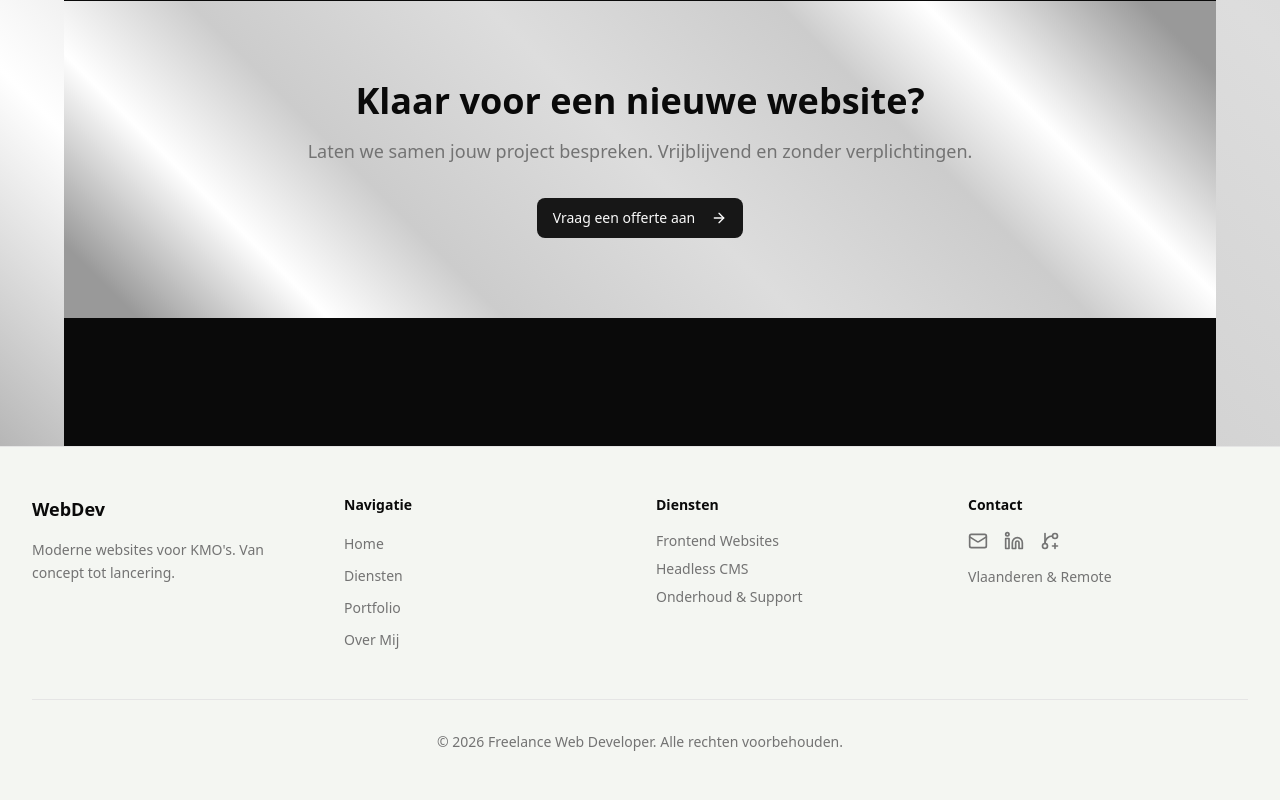
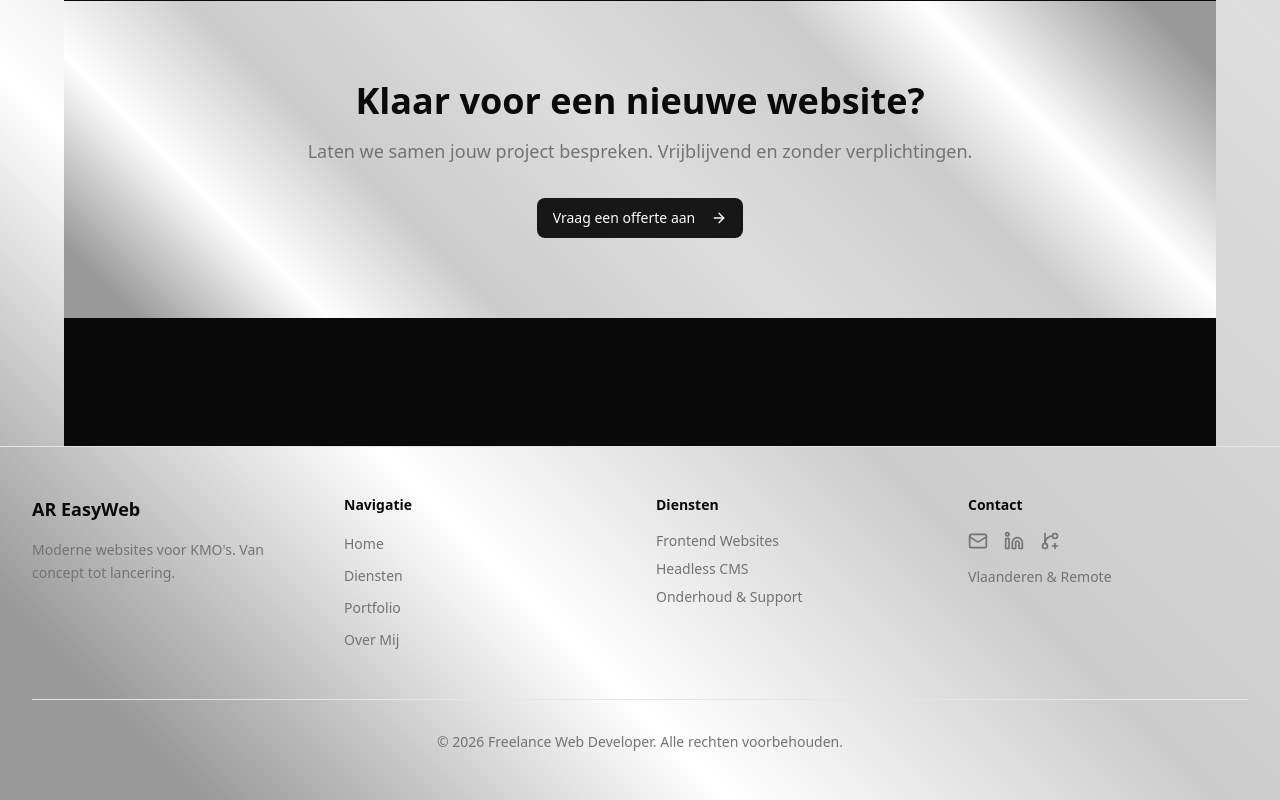
Before and after one commit to RAlmanzo/ar_easyweb, a Next.js app: page / in a window 1280 px wide. Shown: the part 1980-2780 px from the top of the page. Built offline with nearby package versions, Linux system fonts and the light colour scheme.

Commit message:
Edit tailwind layout and color changes in footer component

```diff
--- a/src/components/layout/footer.tsx
+++ b/src/components/layout/footer.tsx
@@ -3,13 +3,13 @@ import Link from "next/link";
 
 export default function Footer() {
     return (
-        <footer className="border-t border-border bg-[#F4F6F2]">
+        <footer className="border-t border-border bg-transparent">
             <div className="max-w-7xl mx-auto px-4 sm:px-6 lg:px-8 py-12">
                 <div className="grid grid-cols-1 md:grid-cols-4 gap-8">
                     <div className="space-y-4">
-                        <h3 className="text-lg font-semibold text-foreground">WebDev</h3>
+                        <h3 className="text-lg font-semibold text-foreground">AR EasyWeb</h3>
                         <p className="text-sm text-muted-foreground leading-relaxed">
-                            Moderne websites voor KMO's. Van concept tot lancering.
+                            Moderne websites voor KMO&apos;s. Van concept tot lancering.
                         </p>
                     </div>
 
```
